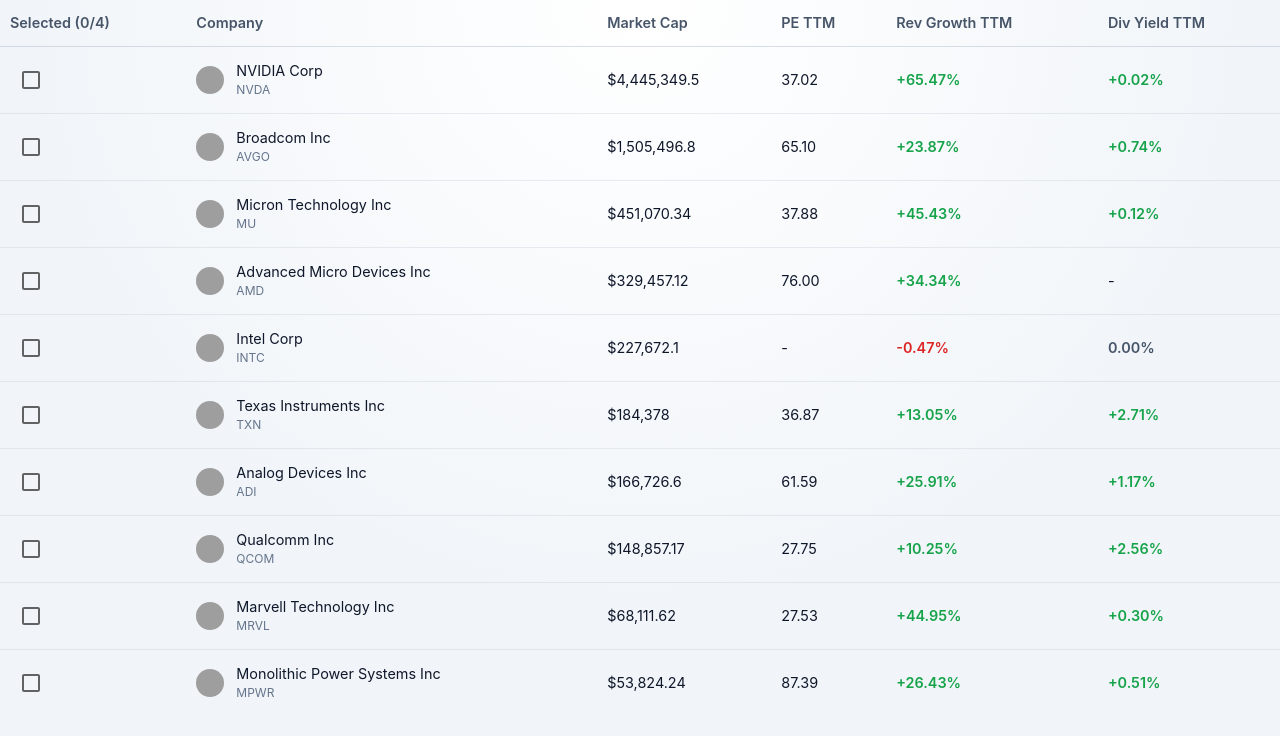
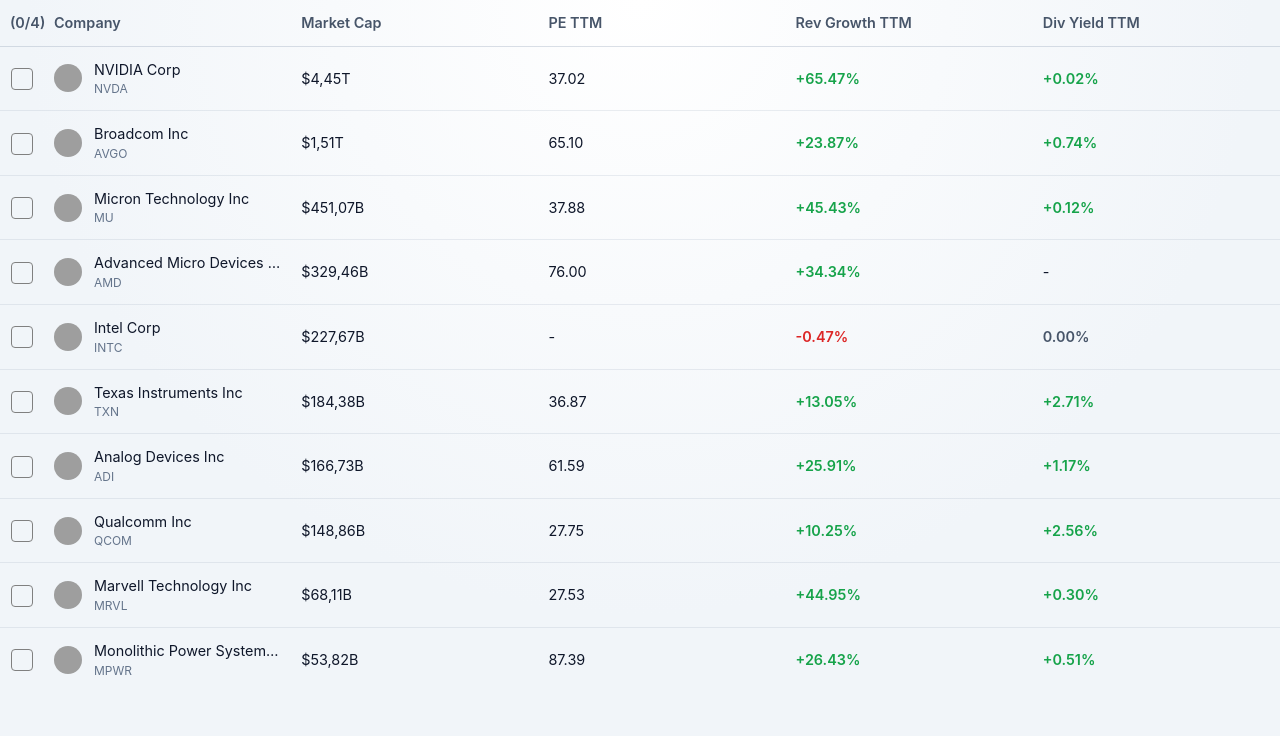
Before and after one commit to bichipham/Quantli, a React (Vite) app: page /dashboard in a window 1280 px wide. Shown: the top 736 px of the page. Built offline with nearby package versions, Linux system fonts and the light colour scheme; grey boxes are pictures that could not be loaded.

Commit message:
- Comparition table: update format to match the new design

```diff
--- a/package.json
+++ b/package.json
@@ -12,6 +12,7 @@
   "dependencies": {
     "@emotion/react": "^11.14.0",
     "@emotion/styled": "^11.14.1",
+    "@mui/icons-material": "^7.3.9",
     "@mui/material": "^7.3.9",
     "@tanstack/react-table": "^8.21.3",
     "lightweight-charts": "^5.1.0",
--- a/src/App.css
+++ b/src/App.css
@@ -115,35 +115,6 @@
   height: 280px;
 }
 
-.table-wrap {
-  overflow-x: auto;
-}
-
-table {
-  width: 100%;
-  border-collapse: collapse;
-  font-size: 0.9rem;
-}
-
-th,
-td {
-  padding: 12px 10px;
-  text-align: left;
-}
-
-thead th {
-  color: #475569;
-  font-weight: 600;
-  border-bottom: 1px solid rgba(148, 163, 184, 0.35);
-}
-
-tbody tr {
-  border-bottom: 1px solid rgba(148, 163, 184, 0.2);
-}
-
-tbody tr:last-child {
-  border-bottom: none;
-}
 
 .mono {
   font-family: 'SFMono-Regular', ui-monospace, SFMono-Regular, Menlo, Monaco,
@@ -183,20 +154,6 @@
   border-color: rgba(148, 163, 184, 0.4);
 }
 
-.value-positive {
-  color: #16a34a;
-  font-weight: 600;
-}
-
-.value-negative {
-  color: #dc2626;
-  font-weight: 600;
-}
-
-.value-neutral {
-  color: #475569;
-  font-weight: 600;
-}
 
 .pill.positive {
   border-color: rgba(56, 189, 248, 0.6);
@@ -206,9 +163,4 @@
   .app-header h1 {
     font-size: 2rem;
   }
-
-  th,
-  td {
-    padding: 10px 6px;
-  }
 }
--- a/src/components/checkbox/Checkbox.tsx
+++ b/src/components/checkbox/Checkbox.tsx
@@ -1,9 +1,62 @@
 import MuiCheckbox, {
   type CheckboxProps as MuiCheckboxProps,
 } from '@mui/material/Checkbox'
+import CheckIcon from '@mui/icons-material/Check'
 
 export type CheckboxProps = MuiCheckboxProps
 
 export function Checkbox(props: CheckboxProps) {
-  return <MuiCheckbox {...props} />
+  return (
+   <MuiCheckbox
+      {...props}
+      icon={
+        <span
+          style={{
+            width: 22,
+            height: 22,
+            border: "1px solid gray",
+            borderRadius: 4,
+            display: "inline-block",
+          }}
+        />
+      }
+      checkedIcon={
+        <span
+          style={{
+            width: 22,
+            height: 22,
+            backgroundColor: "#2948d4",
+            borderRadius: 6,
+            display: "flex",
+            alignItems: "center",
+            justifyContent: "center",
+          }}
+        >
+          <CheckIcon
+            style={{
+              color: "white",
+              fontSize: 20,
+              fontWeight: "bold",
+            }}
+          />
+        </span>
+      }
+      sx={{
+        padding: 0,
+        "&.Mui-disabled": {
+          opacity: 1,
+        },
+        "&.Mui-disabled .MuiSvgIcon-root": {
+          color: "#9ca3af",
+        },
+        "&.Mui-disabled span": {
+          borderColor: "#d1d5db",
+          backgroundColor: "#e5e7eb",
+        },
+        "&.Mui-disabled span svg": {
+          color: "#9ca3af",
+        },
+      }}
+    />
+  )
 }
--- a/src/components/table/DataTable.tsx
+++ b/src/components/table/DataTable.tsx
@@ -17,7 +17,13 @@
         {table.getHeaderGroups().map(headerGroup => (
           <tr key={headerGroup.id}>
             {headerGroup.headers.map(header => (
-              <th key={header.id}>
+              <th
+                key={header.id}
+                className={
+                  (header.column.columnDef.meta as { className?: string })
+                    ?.className
+                }
+              >
                 {flexRender(
                   header.column.columnDef.header,
                   header.getContext()
@@ -32,7 +38,13 @@
         {table.getRowModel().rows.map(row => (
           <tr key={row.id}>
             {row.getVisibleCells().map(cell => (
-              <td key={cell.id}>
+              <td
+                key={cell.id}
+                className={
+                  (cell.column.columnDef.meta as { className?: string })
+                    ?.className
+                }
+              >
                 {flexRender(
                   cell.column.columnDef.cell,
                   cell.getContext()
--- /dev/null
+++ b/src/features/dashboard/components/ComparisionTable/ComparisionTable.css
@@ -0,0 +1,95 @@
+.table-wrap {
+  overflow-x: auto;
+}
+
+table {
+  width: 100%;
+  border-collapse: collapse;
+  font-size: 0.9rem;
+  table-layout: fixed;
+}
+
+th,
+td {
+  padding: 12px 10px;
+  text-align: left;
+}
+
+.column-select {
+  width: 44px;
+  text-align: center;
+}
+
+thead th {
+  color: #475569;
+  font-weight: 600;
+  border-bottom: 1px solid rgba(148, 163, 184, 0.35);
+}
+
+tbody tr {
+  border-bottom: 1px solid rgba(148, 163, 184, 0.2);
+}
+
+tbody tr:last-child {
+  border-bottom: none;
+}
+
+.company-cell {
+  display: flex;
+  align-items: center;
+  gap: 12px;
+  min-width: 0;
+}
+
+.company-cell > div {
+  min-width: 0;
+}
+
+.company-name {
+  display: block;
+  max-width: 220px;
+  white-space: nowrap;
+  overflow: hidden;
+  text-overflow: ellipsis;
+}
+
+.company-meta {
+  font-size: 12px;
+  color: #64748b;
+}
+
+.value-positive {
+  color: #16a34a;
+  font-weight: 600;
+}
+
+.value-negative {
+  color: #dc2626;
+  font-weight: 600;
+}
+
+.value-neutral {
+  color: #475569;
+  font-weight: 600;
+}
+
+@media (max-width: 720px) {
+  th,
+  td {
+    padding: 10px 6px;
+  }
+
+  .company-name {
+    max-width: 140px;
+  }
+
+  .company-cell {
+    gap: 8px;
+  }
+}
+
+@media (max-width: 480px) {
+  .company-name {
+    max-width: 110px;
+  }
+}
--- a/src/features/dashboard/components/ComparisionTable/columns.tsx
+++ b/src/features/dashboard/components/ComparisionTable/columns.tsx
@@ -1,8 +1,9 @@
+import { createContext, memo, useContext } from "react"
 import type { ColumnDef } from "@tanstack/react-table"
 import { Avatar } from "@/components/avatar"
 import { Checkbox } from "@/components/checkbox"
+import { convertCurrency } from "@/utils"
 import type { Stock } from "../../type/stock"
-import React from "react"
 
 const formatPercent = (value: number) => `${value.toFixed(2)}%`
 
@@ -24,37 +25,51 @@
   )
 }
 
-type ColumnsParams = {
+
+
+type SelectionContextValue = {
   selectedSymbols: Set<string>
   selectedCount: number
   maxSelected: number
   onToggle: (symbol: string) => void
 }
 
-const CompanyCell = ({ stock }: { stock: Stock }) => (
-  <div style={{ display: "flex", alignItems: "center", gap: 12 }}>
+export const SelectionContext = createContext<SelectionContextValue | null>(null)
+
+const useSelectionContext = () => {
+  const context = useContext(SelectionContext)
+  if (!context) {
+    return {
+      selectedSymbols: new Set<string>(),
+      selectedCount: 0,
+      maxSelected: 0,
+      onToggle: () => {},
+    }
+  }
+  return context
+}
+
+const CompanyCell = memo(({ stock }: { stock: Stock }) => (
+  <div className="company-cell">
     <Avatar src={stock.logo} alt={stock.companyName} size="small" />
-
     <div>
-      <div>{stock.companyName}</div>
-      <div style={{ fontSize: 12, color: "#64748b" }}>
-        {stock.symbolCode}
+      <div className="company-name" title={stock.companyName}>
+        {stock.companyName}
+      </div>
+      <div className="company-meta">{stock.symbolCode}</div>
     </div>
   </div>
-  </div>
-)
+))
 
-export const createColumns = ({
-  selectedSymbols,
-  selectedCount,
-  maxSelected,
-  onToggle,
-}: ColumnsParams): ColumnDef<Stock>[] => [
-  {
-    id: "select",
-    header: `Selected (${selectedCount}/${maxSelected})`,
-    cell: ({ row }) => {
-      const symbol = row.original.symbolCode
+const SelectHeader = () => {
+  const { selectedCount, maxSelected } = useSelectionContext()
+  return `(${selectedCount}/${maxSelected})`
+}
+
+const SelectCell = ({ stock }: { stock: Stock }) => {
+  const { selectedSymbols, selectedCount, maxSelected, onToggle } =
+    useSelectionContext()
+  const symbol = stock.symbolCode
   const checked = selectedSymbols.has(symbol)
   const disabled = !checked && selectedCount >= maxSelected
 
@@ -63,12 +78,16 @@
       checked={checked}
       disabled={disabled}
       onChange={() => onToggle(symbol)}
-          inputProps={{
-            "aria-label": `Select ${symbol}`,
-          }}
     />
   )
-    },
+}
+
+export const columns: ColumnDef<Stock>[] = [
+  {
+    id: "select",
+    header: () => <SelectHeader />,
+    cell: ({ row }) => <SelectCell stock={row.original} />,
+    meta: { className: "column-select" },
   },
 
   {
@@ -82,7 +101,7 @@
     header: "Market Cap",
     cell: ({ getValue }) => {
       const value = getValue<number>()
-      return value ? `$${value.toLocaleString()}` : "-"
+      return `$${convertCurrency(value)}`
     },
   },
 
@@ -107,5 +126,3 @@
     cell: ({ getValue }) => renderSignedValue(getValue()),
   },
 ]
-
-export default createColumns
--- a/src/features/dashboard/components/ComparisionTable/index.tsx
+++ b/src/features/dashboard/components/ComparisionTable/index.tsx
@@ -1,7 +1,8 @@
 import { useMemo, useState, useCallback } from "react"
 import { DataTable } from "@/components/table/DataTable"
 import data from "./data/data.json"
-import { createColumns } from "./columns.tsx"
+import { columns, SelectionContext } from "./columns"
+import "./ComparisionTable.css"
 
 export function ComparisionTable() {
   const [selectedSymbols, setSelectedSymbols] = useState<Set<string>>(
@@ -24,16 +25,19 @@
     })
   }, [])
 
-  const columns = useMemo(
-    () =>
-      createColumns({
-        selectedSymbols,
-        selectedCount: selectedSymbols.size,
-        maxSelected,
-        onToggle: handleToggle,
-      }),
+  const selectionContextValue = useMemo(
+    () => ({
+      selectedSymbols,
+      selectedCount: selectedSymbols.size,
+      maxSelected,
+      onToggle: handleToggle,
+    }),
     [selectedSymbols, handleToggle, maxSelected]
   )
 
-  return <DataTable columns={columns} data={data} />
+  return (
+    <SelectionContext.Provider value={selectionContextValue}>
+      <DataTable columns={columns} data={data} />
+    </SelectionContext.Provider>
+  )
 }
--- /dev/null
+++ b/src/utils/index.ts
@@ -0,0 +1,20 @@
+const formatDecimal = (value: number) => value.toFixed(2).replace(".", ",")
+
+export const convertCurrency = (value?: number | null) => {
+	if (value === null || value === undefined || Number.isNaN(value)) {
+		return "-"
+	}
+
+	const absValue = Math.abs(value)
+	const sign = value < 0 ? "-" : ""
+
+	if (absValue >= 1_000_000) {
+		return `${sign}${formatDecimal(absValue / 1_000_000)}T`
+	}
+
+	if (absValue >= 1_000) {
+		return `${sign}${formatDecimal(absValue / 1_000)}B`
+	}
+
+	return `${sign}${formatDecimal(absValue)}`
+}
```
Also changed, not shown: src/features/dashboard/type/stock.ts (+7 -0 lines), 1 other file (tests, documents, lock files or other folders). Lines whose indentation alone changed are shown as unchanged.
